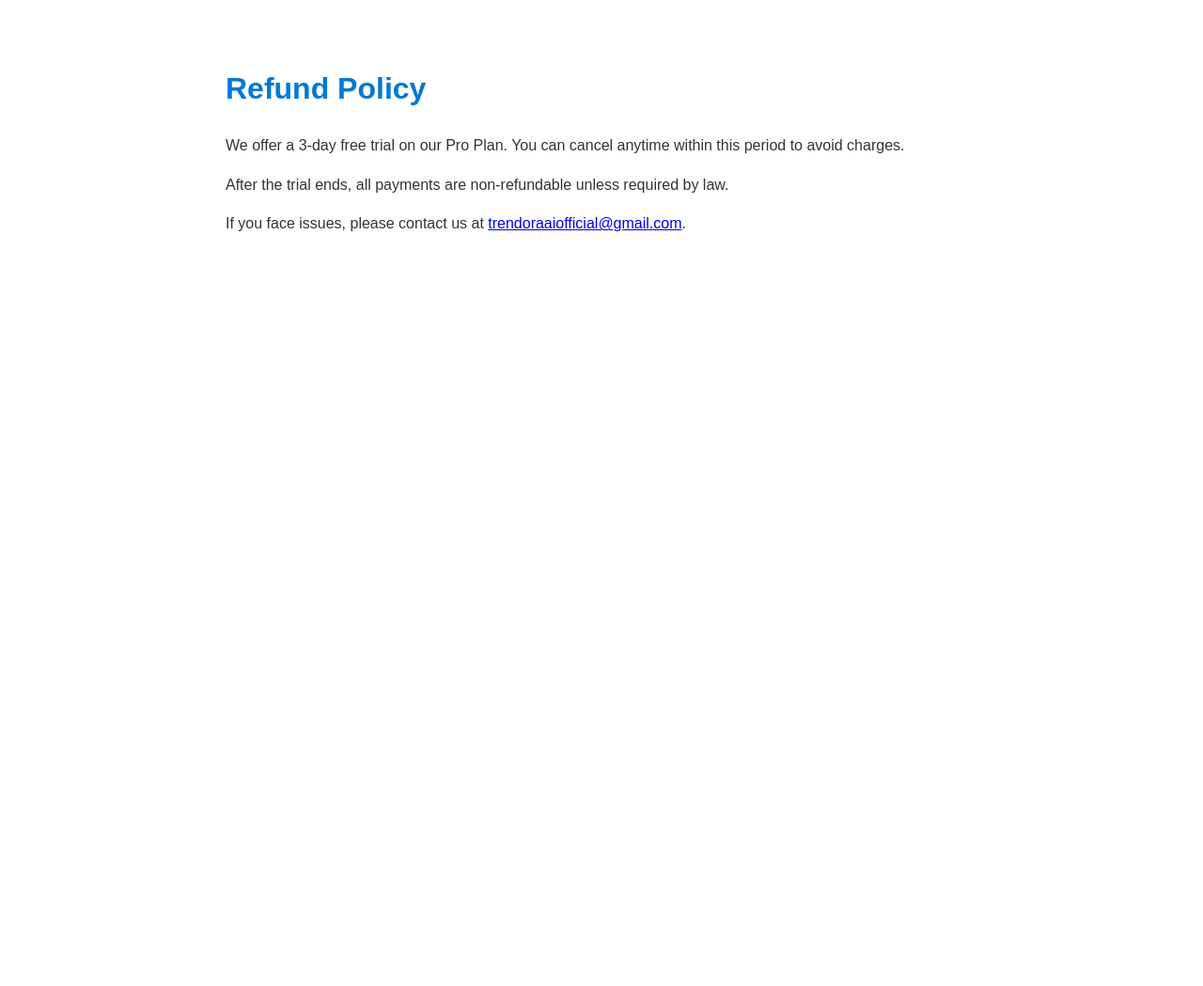
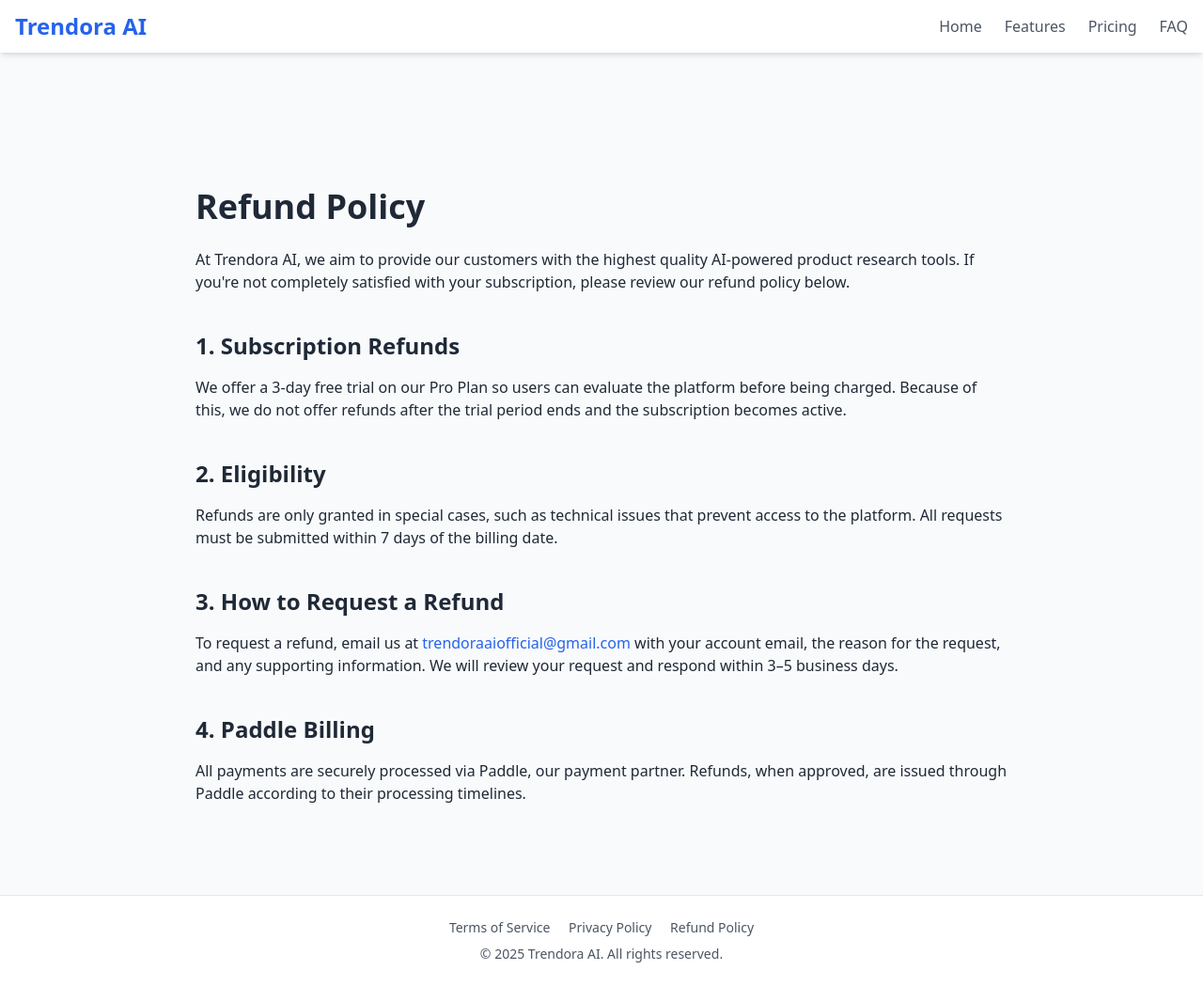
Before and after one commit to Trendora-ai/trendora-ai.github.io, a plain HTML site: page refund.html in a window 1280 px wide. Shown: the whole page at 94% size. Before the commit the page ends 800 px from the top, so only its background shows below. Drawn offline with nearby package versions, Linux system fonts and the light colour scheme.

Commit message:
Update refund.html

```diff
--- a/refund.html
+++ b/refund.html
@@ -1,18 +1,55 @@
+<!-- refund.html -->
 <!DOCTYPE html>
 <html lang="en">
 <head>
   <meta charset="UTF-8" />
-  <title>Refund Policy - Trendora AI</title>
-  <meta name="description" content="Learn about our refund and cancellation policy.">
-  <style>
-    body { font-family: Arial, sans-serif; max-width: 800px; margin: 2rem auto; padding: 1rem; line-height: 1.6; background-color: #fff; color: #333; }
-    h1 { color: #0078d7; }
-  </style>
+  <meta name="viewport" content="width=device-width, initial-scale=1.0" />
+  <title>Refund Policy – Trendora AI</title>
+  <link href="https://cdn.jsdelivr.net/npm/tailwindcss@2.2.19/dist/tailwind.min.css" rel="stylesheet">
 </head>
-<body>
-  <h1>Refund Policy</h1>
-  <p>We offer a 3-day free trial on our Pro Plan. You can cancel anytime within this period to avoid charges.</p>
-  <p>After the trial ends, all payments are non-refundable unless required by law.</p>
-  <p>If you face issues, please contact us at <a href="mailto:trendoraaiofficial@gmail.com">trendoraaiofficial@gmail.com</a>.</p>
+<body class="bg-gray-50 text-gray-800">
+
+  <!-- Header -->
+  <header class="bg-white shadow-md w-full sticky top-0 z-50">
+    <div class="max-w-7xl mx-auto px-4 py-3 flex items-center justify-between">
+      <a href="index.html" class="text-2xl font-bold text-blue-600">Trendora AI</a>
+      <nav class="space-x-6 hidden md:flex">
+        <a href="index.html" class="text-gray-600 hover:text-blue-600">Home</a>
+        <a href="features.html" class="text-gray-600 hover:text-blue-600">Features</a>
+        <a href="pricing.html" class="text-gray-600 hover:text-blue-600">Pricing</a>
+        <a href="faq.html" class="text-gray-600 hover:text-blue-600">FAQ</a>
+      </nav>
+    </div>
+  </header>
+  <div class="h-16"></div>
+
+  <!-- Refund Section -->
+  <section class="py-20 px-4 max-w-4xl mx-auto">
+    <h1 class="text-4xl font-bold mb-6">Refund Policy</h1>
+    <p class="mb-4">At Trendora AI, we aim to provide our customers with the highest quality AI-powered product research tools. If you're not completely satisfied with your subscription, please review our refund policy below.</p>
+
+    <h2 class="text-2xl font-semibold mt-10 mb-4">1. Subscription Refunds</h2>
+    <p class="mb-4">We offer a 3-day free trial on our Pro Plan so users can evaluate the platform before being charged. Because of this, we do not offer refunds after the trial period ends and the subscription becomes active.</p>
+
+    <h2 class="text-2xl font-semibold mt-10 mb-4">2. Eligibility</h2>
+    <p class="mb-4">Refunds are only granted in special cases, such as technical issues that prevent access to the platform. All requests must be submitted within 7 days of the billing date.</p>
+
+    <h2 class="text-2xl font-semibold mt-10 mb-4">3. How to Request a Refund</h2>
+    <p class="mb-4">To request a refund, email us at <a href="mailto:trendoraaiofficial@gmail.com" class="text-blue-600">trendoraaiofficial@gmail.com</a> with your account email, the reason for the request, and any supporting information. We will review your request and respond within 3–5 business days.</p>
+
+    <h2 class="text-2xl font-semibold mt-10 mb-4">4. Paddle Billing</h2>
+    <p class="mb-4">All payments are securely processed via Paddle, our payment partner. Refunds, when approved, are issued through Paddle according to their processing timelines.</p>
+  </section>
+
+  <!-- Footer -->
+  <footer class="bg-white border-t py-6 text-center text-sm text-gray-600">
+    <div class="space-x-4">
+      <a href="terms.html" class="hover:text-blue-600">Terms of Service</a>
+      <a href="privacy.html" class="hover:text-blue-600">Privacy Policy</a>
+      <a href="refund.html" class="hover:text-blue-600">Refund Policy</a>
+    </div>
+    <p class="mt-2">© 2025 Trendora AI. All rights reserved.</p>
+  </footer>
+
 </body>
 </html>
```
